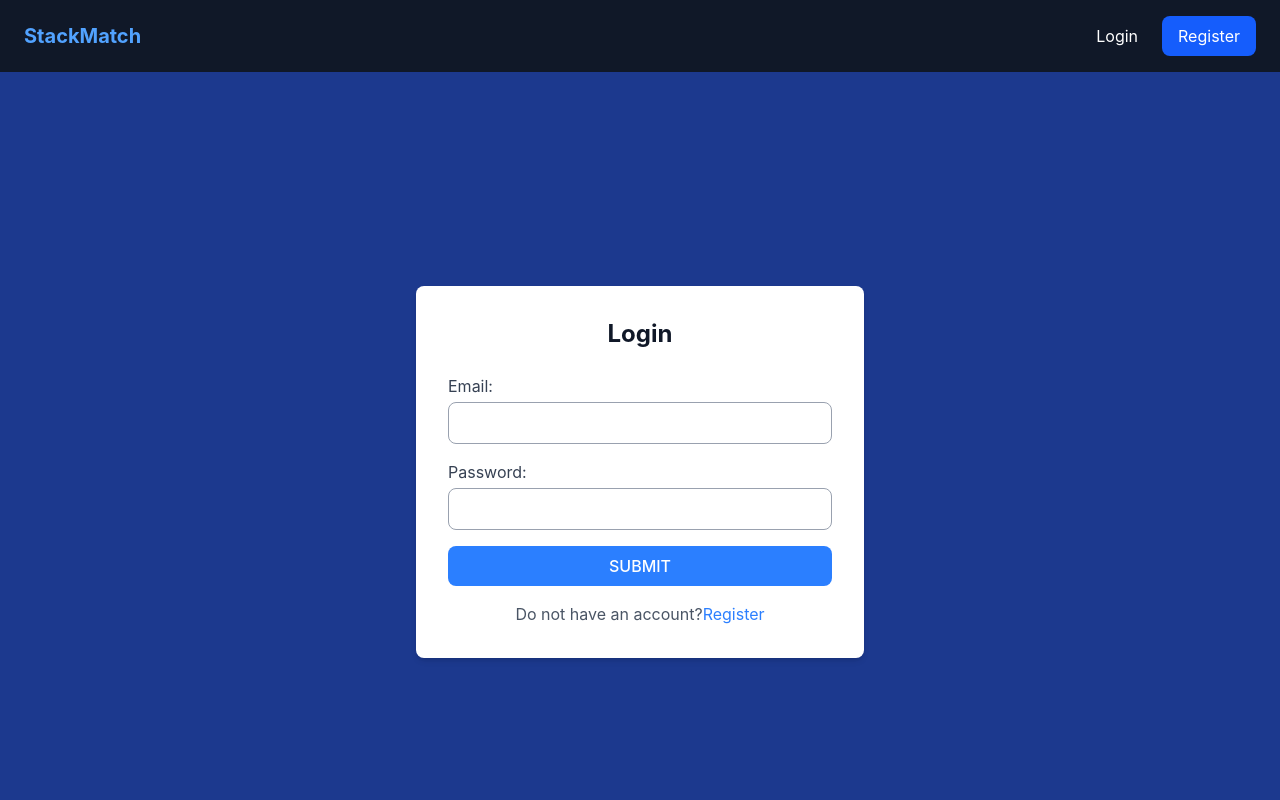
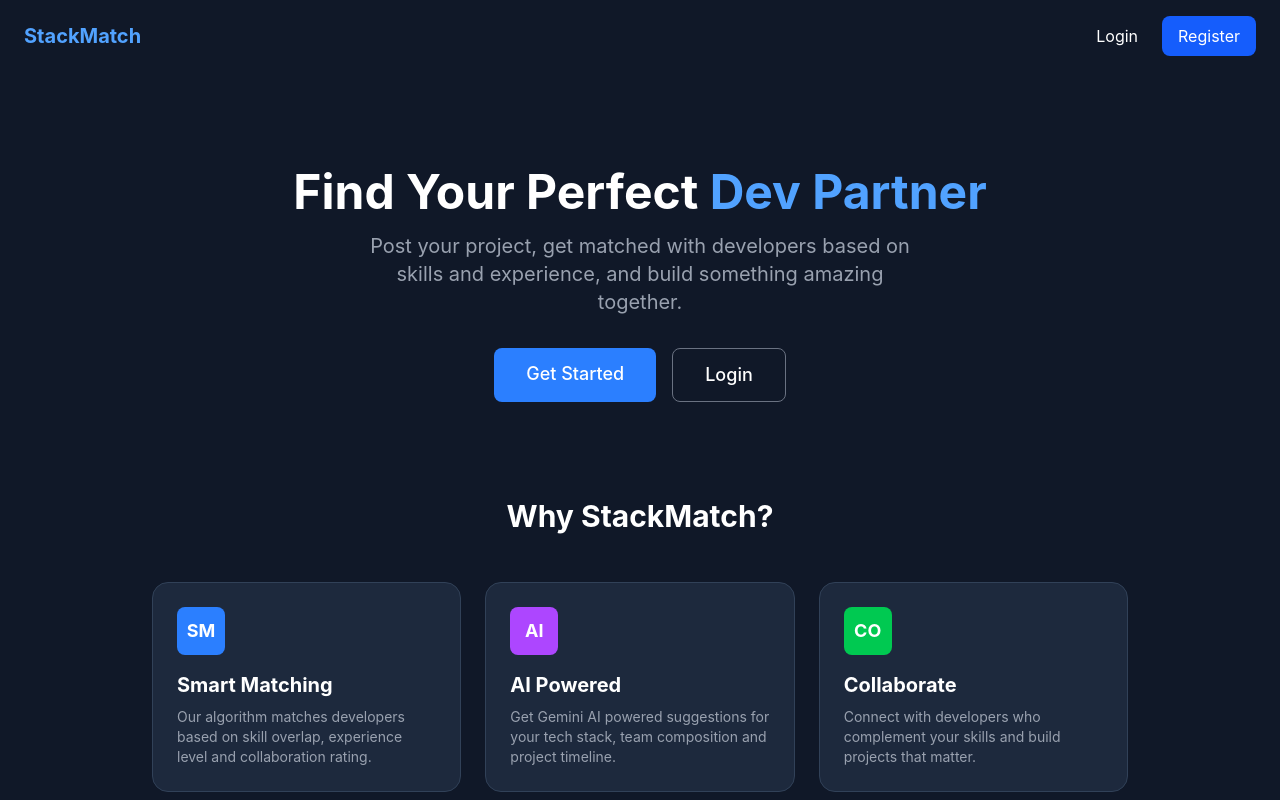
Before and after one commit to abhipxx/StackMatch, a React (Vite) app in the folder client/: page / in a window 1280 px wide. Before the commit this address led to /login. Shown: the top 800 px of the page. Built offline with nearby package versions, Linux system fonts and the light colour scheme; no server answers.

Commit message:
Home Page updation

```diff
--- a/client/src/App.jsx
+++ b/client/src/App.jsx
@@ -22,7 +22,7 @@ function App(){
         <Route path="/create-project" element={<ProtectedRoute><Create_project/></ProtectedRoute>}></Route>
         <Route path="/match/:projectId" element={<ProtectedRoute><Match/></ProtectedRoute>}></Route>
         <Route path="/ai-assistant" element={<ProtectedRoute><AIAssistant /></ProtectedRoute>}></Route>
-        <Route path="/" element={<ProtectedRoute><Home /></ProtectedRoute>}></Route>
+        <Route path="/" element={<Home />}></Route>
        </Routes>
        </>
     )
--- a/client/src/components/Navbar.jsx
+++ b/client/src/components/Navbar.jsx
@@ -12,7 +12,7 @@ function Navbar(){
     }
     return(
         <nav className="bg-gray-900 text-white px-6 py-4 flex items-center justify-between">
-            <Link to='/dashboard' className="text-xl font-bold text-blue-400">StackMatch</Link>
+            <Link to='/' className="text-xl font-bold text-blue-400">StackMatch</Link>
             <div className="flex items-center gap-6">
             {user?(
                 <>
```
